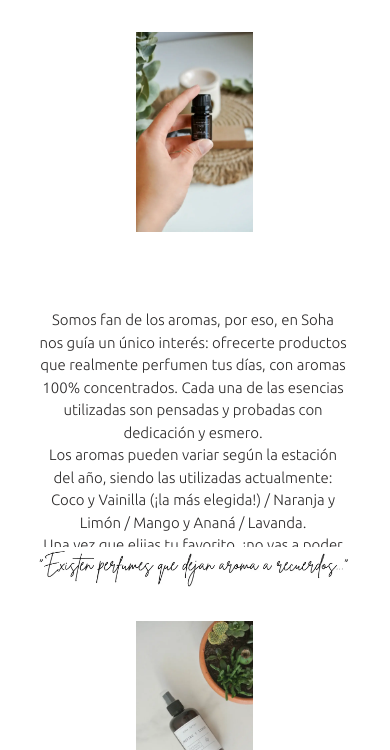
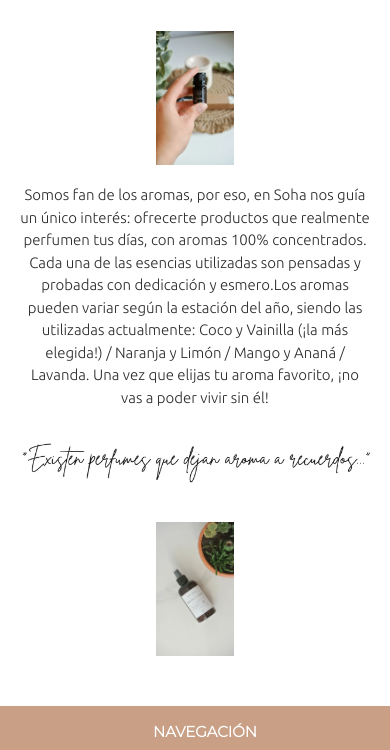
Before and after one commit to NabilaTrippe/trabajoFinal-Nabila-Trippe, a plain HTML site: page aromas.html in a window 390 px wide. Shown: the part 176-926 px from the top of the page. Drawn offline with nearby package versions, Linux system fonts and the light colour scheme.

Commit message:
Cambié a sistema de grillas BS en aroma.html

```diff
--- a/aromas.html
+++ b/aromas.html
@@ -21,7 +21,7 @@
         <nav class="navbar navbar-expand-lg navbar-light">
             <div class="container mb-3 flex-nav">
                 <a class="navbar-brand" href="index.html">
-                  <img src="img/index/logo.png" alt="Logo de Soha Velas">
+                  <img id="logo" src="img/index/logo.png" alt="Logo de Soha Velas">
                 </a>
 
               <button class="navbar-toggler" type="button" data-bs-toggle="collapse" data-bs-target="#navbarSupportedContent" aria-controls="navbarSupportedContent" aria-expanded="false" aria-label="Toggle navigation">
@@ -58,7 +58,7 @@
           </nav>
          <!-- ends nav -->
          <!-- inicia breadcrumbs -->
-        <div style="--bs-breadcrumb-divider: '>';" aria-label="breadcrumb">
+
           <ol class="breadcrumb ms-5 mb-5 ps-5">
             <li class="breadcrumb-item breadcrumbs"><a href="#">Inicio</a></li>
             <li class="breadcrumb-item breadcrumbs" aria-current="page">Aromas</li>
@@ -66,24 +66,27 @@
         </div>
         <!-- ends breadcrumb -->
     </header>
-     <main class="grid-aromas">
+    <main >
 
-            <div id="aromas-img-1" class="flex-center img-16-9 mt-1" >
-                <img src="img/aromas.html/esencia-concentrada-de-coco-y-vainilla.webp" alt="Foto de esencia concentrada aroma Coco y Vainilla de la marca Soha" class="img-16-9 grid-img1" >
+      <div class="row flex-center">
+        <div class="col-md-3 flex-center">
+          <img class="img-16-9" src="img/aromas.html/esencia-concentrada-de-coco-y-vainilla.webp" alt="Foto de esencia concentrada de aroma coco y vainilla de la marca Soha">
+        </div>
+        <div class=" flex-c col-md-6">
+          <p class="font-aromas">Somos fan de los aromas, por eso, en Soha nos guía un único interés: ofrecerte productos que realmente perfumen tus días, con aromas 100% concentrados. Cada una de las esencias utilizadas son pensadas y probadas con dedicación y esmero.Los aromas pueden variar según la estación del año, siendo las utilizadas actualmente: Coco y Vainilla (¡la más elegida!) / Naranja y Limón / Mango y Ananá / Lavanda. Una vez que elijas tu aroma favorito, ¡no vas a poder vivir sin él! </p>
+          <div class="row">
+            <div class="col flex-center">
+              <img class="img-aroma" src="img/aromas.html/existen-perfumes-que-dejan-aroma-a-recuerdos.webp" alt="Imagen con frase 'Existen perfumes que dejan aroma a recuerdos'">
             </div>
-            <div id="aromas-p" class="p-aromas mt-5">
-                <p class="font-aromas" > Somos fan de los aromas, por eso, en Soha nos guía un único interés: ofrecerte productos que realmente perfumen tus días, con aromas 100% concentrados. Cada una de las esencias utilizadas son pensadas y probadas con dedicación y esmero.
-                  <br> Los aromas pueden variar según la estación del año, siendo las utilizadas actualmente:
-                  <br> Coco y Vainilla (¡la más elegida!) / Naranja y Limón / Mango y Ananá / Lavanda.
-                  <br> Una vez que elijas tu favorito, ¡no vas a poder vivir sin él!
-                </p>
-            </div>
-            <div id="aromas-img-2" class="flex-center img-16-9 mt-1">
-                <img src="img/aromas.html/home-spray-de-aroma-fresias-y-limon.webp" alt="Foto de Home Spray aroma Fresias y Limón de la marca Soha" class="img-16-9" >
-            </div>
-            <div id="aromas-img-3" class="flex-center">
-                <img src="img/aromas.html/existen-perfumes-que-dejan-aroma-a-recuerdos.webp" alt="Frase: Existen perfumes que dejan aroma a recuerdos" class="img-aroma grid-aromas">
-            </div>
+          </div>
+        </div>
+
+        <div class="col-md-3 flex-center">
+          <img class="img-16-9" src="img/aromas.html/home-spray-de-aroma-fresias-y-limon.webp" alt="Foto de Home Spray de Fresias y Limón">
+        </div>
+      </div>
+
+
 
     </main>
     <!-- EMPIEZA FOOTER -->
--- a/scss/_aromas.scss
+++ b/scss/_aromas.scss
@@ -1,187 +1,25 @@
-.p-aromas{
-    margin: auto;
-}
 
 .font-aromas{
     @include text ($font-content, $font-md, $font-gray);
     text-align: center;
+    width: 90%;
 }
 
 
 //imágenes
 .img-16-9{
     height: auto;
-    width: 16vw;
-    margin-left: 20%;
+    width: 20vw;
+    margin: 5% 5%;
     /* margin-right: 20%; */
+    object-fit: fill;
+}
 
-}
 .img-aroma{
     height: auto;
-    width: 40vw;
+    width: 90%;
     /* padding-top: 10%; */
-    margin-top: 15%;
-    margin-left: 2%;
-}
-
-//GRID
-.grid-aromas{
-    display: grid;
-    width: 99%;
-    justify-content: center;
-    grid-template-columns: repeat(3,1fr);
-    grid-template-rows: 70% 30%;
-    grid-template-areas:
-    "img-1 p-aromas img-2"
-    "img-1 img-3 img-2";
-}
-
-#aromas-img-1{
-    grid-area: img-1;
-}
-#aromas-img-2{
-    grid-area: img-2;
-}
-#aromas-img-3{
-    grid-area: img-3;
-}
-#aromas-p{
-    grid-area: p-aromas;
-}
-
-//breakpoints
-@media (max-width:768px){
-    .grid-aromas{
-        grid-template-columns: 30vh 40vh 30vh;
-        grid-template-rows: 30vw 10vw 60vw;
-        grid-template-areas:
-        "p-aromas p-aromas p-aromas"
-        "img-3 img-3 img-3"
-        "img-1 . img-2";
-    }
-    .p-aromas{
-        padding-top: 7%;
-        padding-bottom: 70%;
-        margin: 0 10%;
-    }
-    .img-aroma{
-        height: auto;
-        width: 80vw;
-        margin-top: 2%;
-        margin-left: 2%;
-        padding-bottom: 40%;
-    }
-    nav ul {
-        width: 70vw;
-    }
-
-    .flex-center{
-        align-items: flex-start;
-    }
-    .img-16-9{
-        height: auto;
-        width: 28vw;
-        margin-left: auto;
-        margin-right: 4%;
-        padding-top: 12%;
-    }
-}
-
-@media(max-width:700px){
-    .grid-aromas{
-        grid-template-columns: 1fr;
-        grid-template-rows: 35% 20% 10% 35%;
-        grid-template-areas: "img-1"
-        "p-aromas"
-        "img-3"
-        "img-2"
-        ;
-    }
-    .img-16-9{
-        height: auto;
-        width: 30vw;
-        margin-top: 2%;
-        margin-right: 30%;
-        padding-top: 0%;
-        padding-bottom: 5%;
-
-    }
-
-    .p-aromas{
-        margin: 5% 10% 0% 10%;
-        padding-top: 0%;
-        padding-bottom: 0%;
-
-
-    }
-    .img-aroma{
-        height: auto;
-        width: 80vw;
-        padding-bottom: 0%;
-
-    }
+    margin: 5% 0%;
 
 
 }
-
-@media(max-width:568px){
-    .grid-aromas{
-        grid-template-columns: 1fr;
-        grid-template-rows: 35% 20% 10% 35%;
-        grid-template-areas: "img-1"
-        "p-aromas"
-        "img-3"
-        "img-2"
-        ;
-    }
-    .p-aromas{
-        margin: 0% 10% 0% 10%;
-        padding-top: 0%;
-        padding-bottom: 0%;
-    }
-    .img-aroma{
-        height: auto;
-        width: 80vw;
-        padding-bottom: 0%;
-        margin-top: 5%;
-        margin-bottom: 10%;
-
-    }
-}
-
-@media(max-width:480px){
-    .grid-aromas{
-        grid-template-columns: 1fr;
-        grid-template-rows: 30% 30% 10% 30%;
-        grid-template-areas: "img-1"
-        "p-aromas"
-        "img-3"
-        "img-2"
-        ;
-    }
-
-    nav ul{
-        width: 90vw;
-    }
-
-    .img-16-9{
-        height: auto;
-        width: 30vw;
-        margin-right: 30%;
-        padding-top: 0%;
-
-    }
-    .p-aromas{
-        margin: 5% 10% 0% 10%;
-        padding-top: 0%;
-        padding-bottom: 0%;
-
-    }
-    .img-aroma{
-        height: auto;
-        width: 80vw;
-        padding-bottom: 0%;
-        margin: 4% 0% 4% 0%;
-    }
-
-}
--- a/scss/_commons.scss
+++ b/scss/_commons.scss
@@ -45,6 +45,7 @@ $bg-colors:(
 
 
 //SELECTORES DE CLASES
+
 
 .breadcrumbs{
     @include text ($font-content, $font-md, $font-gray);
@@ -146,6 +147,10 @@ $bg-colors:(
     align-items: center;
 }
 
+.flex-c{
+    @include flex (column, center, center);
+}
+
 .flex-space{
     @include flex (row,space-between, center);
 }
--- a/scss/_index.scss
+++ b/scss/_index.scss
@@ -1,4 +1,6 @@
-
+#logo{
+    width: 80%;
+}
 
 //botonera
 nav{
```
Also changed, not shown: contacto.html (+2 -2 lines), index.html (+1 -1 lines), nosotros.html (+2 -2 lines), productos.html (+5 -3 lines), css/main.css, 1 other file.
